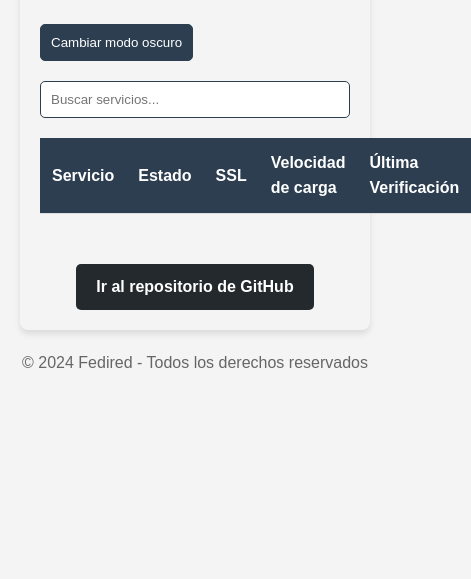
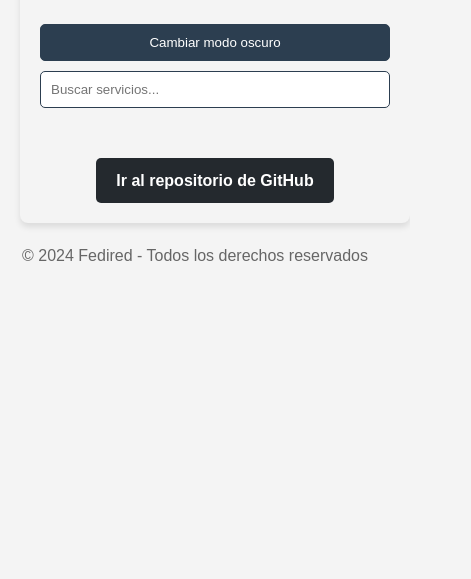
Before and after one commit to fedired-dev/status, a website: page public/index.html in a window 390 px wide. Shown: the part 265-844 px from the top of the page, 471 px wide, since content can reach past the window. Drawn offline with Linux system fonts and the light colour scheme; no server answers.

Commit message:
Update styles.css
algunos ajustes responsivos

```diff
--- a/public/css/styles.css
+++ b/public/css/styles.css
@@ -17,17 +17,20 @@
 }
 
 body {
-    font-family: 'Arial', sans-serif;
+    font-family: Arial, sans-serif;
     background-color: var(--color-background);
     color: var(--color-text);
     margin: 0;
     padding: 20px;
     line-height: 1.6;
     transition: background-color 0.3s ease, color 0.3s ease;
+    max-width: 100%;
+    overflow-x: hidden;
 }
 
 .container {
-    max-width: 1000px;
+    width: 100%;
+    max-width: 1200px;
     margin: 0 auto;
     background: var(--color-background);
     border-radius: 8px;
@@ -52,7 +55,7 @@ table {
 }
 
 th, td {
-    padding: 12px;
+    padding: 10px;
     text-align: left;
     border-bottom: 1px solid #ddd;
 }
@@ -141,3 +144,40 @@ footer {
         font-weight: bold;
     }
 }
+
+@media screen and (max-width: 600px) {
+    table, thead, tbody, th, td, tr {
+        display: block;
+    }
+
+    thead tr {
+        position: absolute;
+        top: -9999px;
+        left: -9999px;
+    }
+
+    tr {
+        margin-bottom: 15px;
+    }
+
+    td {
+        border: none;
+        position: relative;
+        padding-left: 50%;
+    }
+
+    td:before {
+        content: attr(data-label);
+        position: absolute;
+        left: 6px;
+        width: 45%;
+        padding-right: 10px;
+        white-space: nowrap;
+        font-weight: bold;
+    }
+
+    #darkModeToggle, #searchInput {
+        width: 100%;
+        margin-bottom: 10px;
+    }
+}
```
